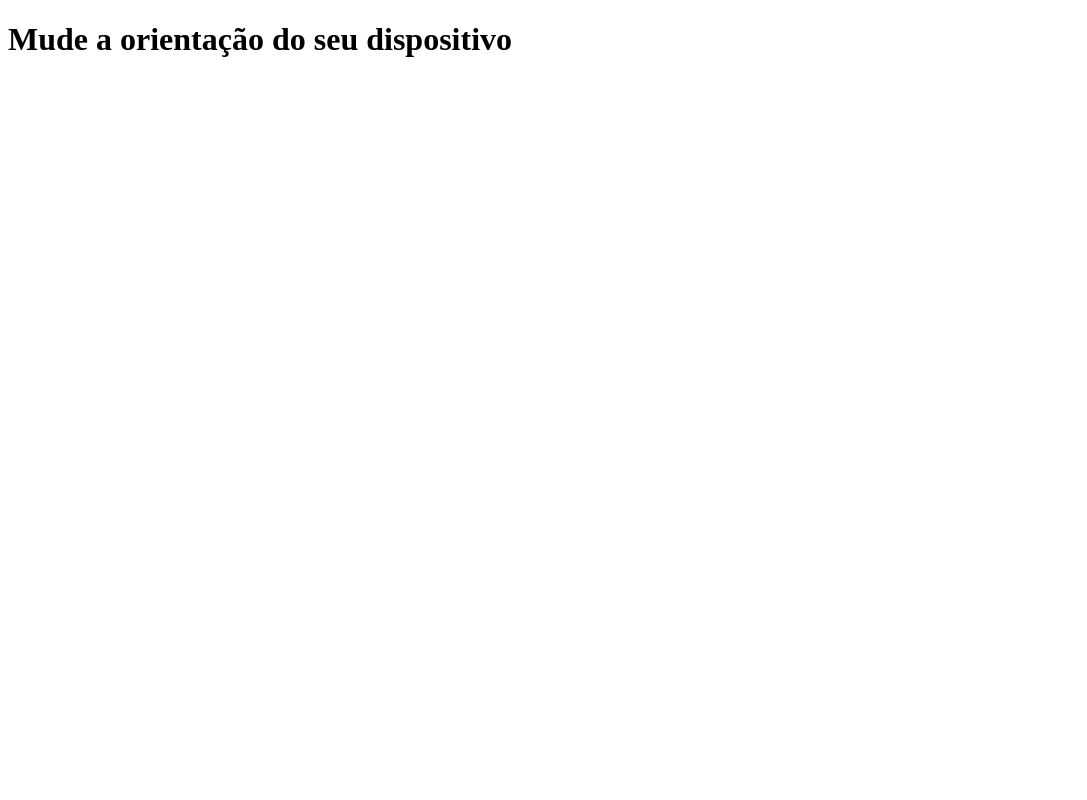
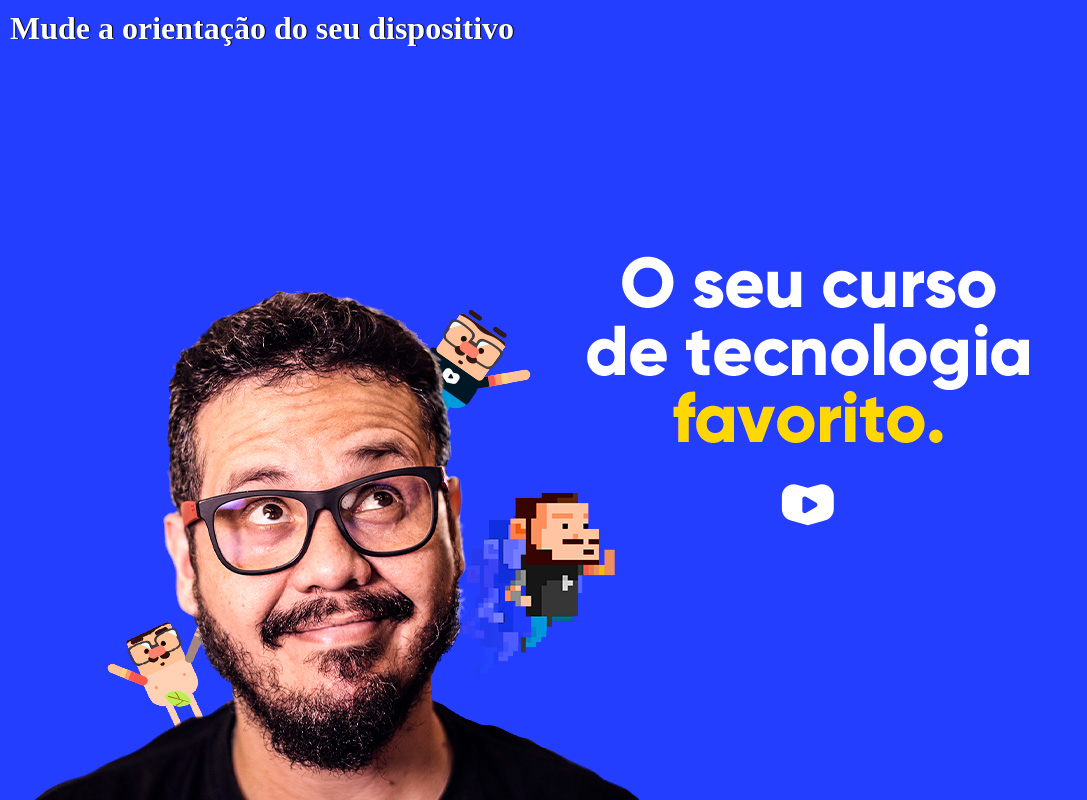
Before and after one commit to JenniferSouza2024/html-css, a plain HTML site: page exercicios/ex026/mq002/index.html in a window 1280 px wide. Shown: the whole page, without its empty margins (0-1087 px from the left). Drawn offline with Linux system fonts and the light colour scheme.

Commit message:
criei o exercicio de media

```diff
--- /dev/null
+++ b/exercicios/ex026/mq002/estilos/paisagem.css
@@ -0,0 +1,6 @@
+@charset "UTF-8";
+
+body{
+    background-image:url(../imagens/cev-landscape.jpg);
+    background-position: left bottom;
+}
--- /dev/null
+++ b/exercicios/ex026/mq002/estilos/retrato.css
@@ -0,0 +1,6 @@
+@charset "UTF-8";
+
+body{
+    background-image: url(../imagens/cev-portrait.jpg);
+    background-position: center bottom;
+}
--- /dev/null
+++ b/exercicios/ex026/mq002/estilos/style.css
@@ -0,0 +1,20 @@
+@charset "UTF-8";
+
+*{
+    margin: 0px;
+    padding: 0px;
+}
+
+ html, body{
+    width: 100vw;
+    height: 100vh;
+    background-color: #233EFF;
+    background-size: contain;
+    background-repeat: no-repeat;
+}
+
+h1{
+    color: white;
+    text-shadow:1px 0px 1px black;
+    padding: 10px;
+}
--- a/exercicios/ex026/mq002/index.html
+++ b/exercicios/ex026/mq002/index.html
@@ -4,7 +4,9 @@
     <meta charset="UTF-8">
     <meta name="viewport" content="width=device-width, initial-scale=1.0">
     <title>Query</title>
-
+    <link rel="stylesheet" href="estilos/style.css" media="all">
+    <link rel="stylesheet" href="estilos/retrato.css" media="screen and (orientation: portrait)">
+    <link rel="stylesheet" href="estilos/paisagem.css" media="screen and (orientation: landscape)">
 </head>
 <body>
     <h1>Mude a orientação do seu dispositivo</h1>
```
